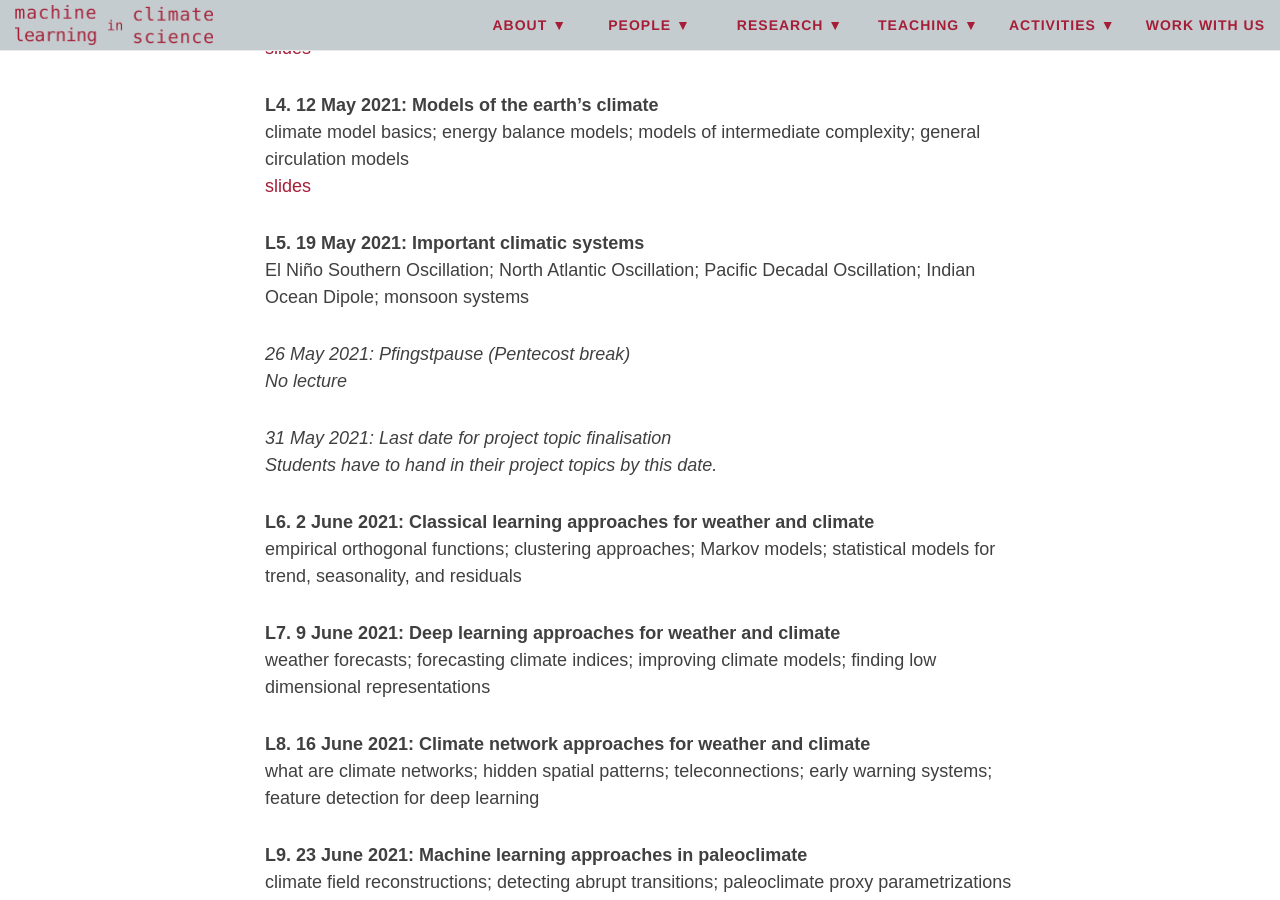
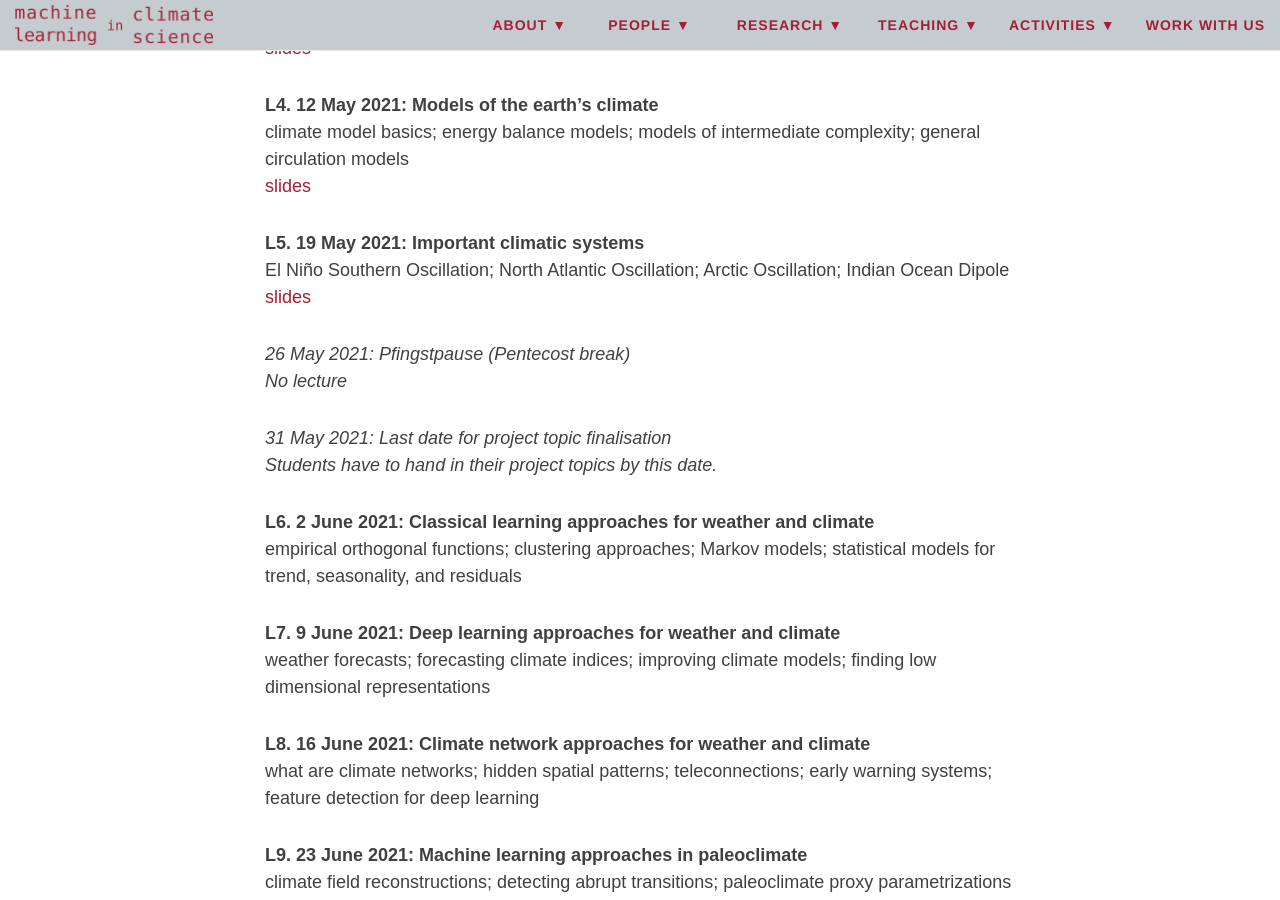
Before and after one commit to mlcs/mlcs.github.io, a Jekyll site: the page built from teaching/summer2021.md, in a window 1280 px wide and 900 px high, scrolled down 2539 px. Built offline with Jekyll 4.4.1, drawn with Linux system fonts in a browser that asks for light colours; nearby versions of some CDN libraries.

Commit message:
sose2021 -> add lecture 5 slides

```diff
--- a/teaching/summer2021.md
+++ b/teaching/summer2021.md
@@ -104,8 +104,9 @@
 [slides](/files/sose2021/l4.pdf)
 
 **L5. 19 May 2021: Important climatic systems**
-El Niño Southern Oscillation; North Atlantic Oscillation; Pacific
-Decadal Oscillation; Indian Ocean Dipole; monsoon systems
+El Niño Southern Oscillation; North Atlantic Oscillation; Arctic
+Oscillation; Indian Ocean Dipole
+[slides](/files/sose2021/l5.pdf)
 
 _26 May 2021: Pfingstpause (Pentecost break)_
 _No lecture_
```
Also changed, not shown: 1 other file.
